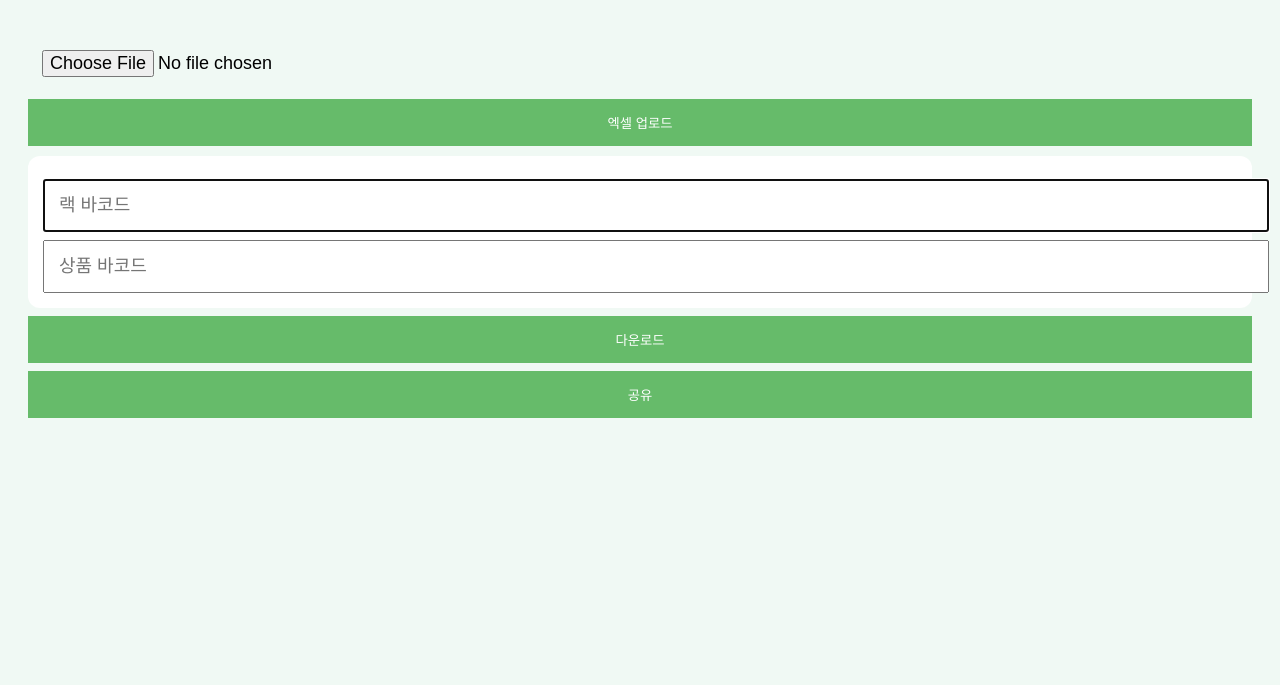
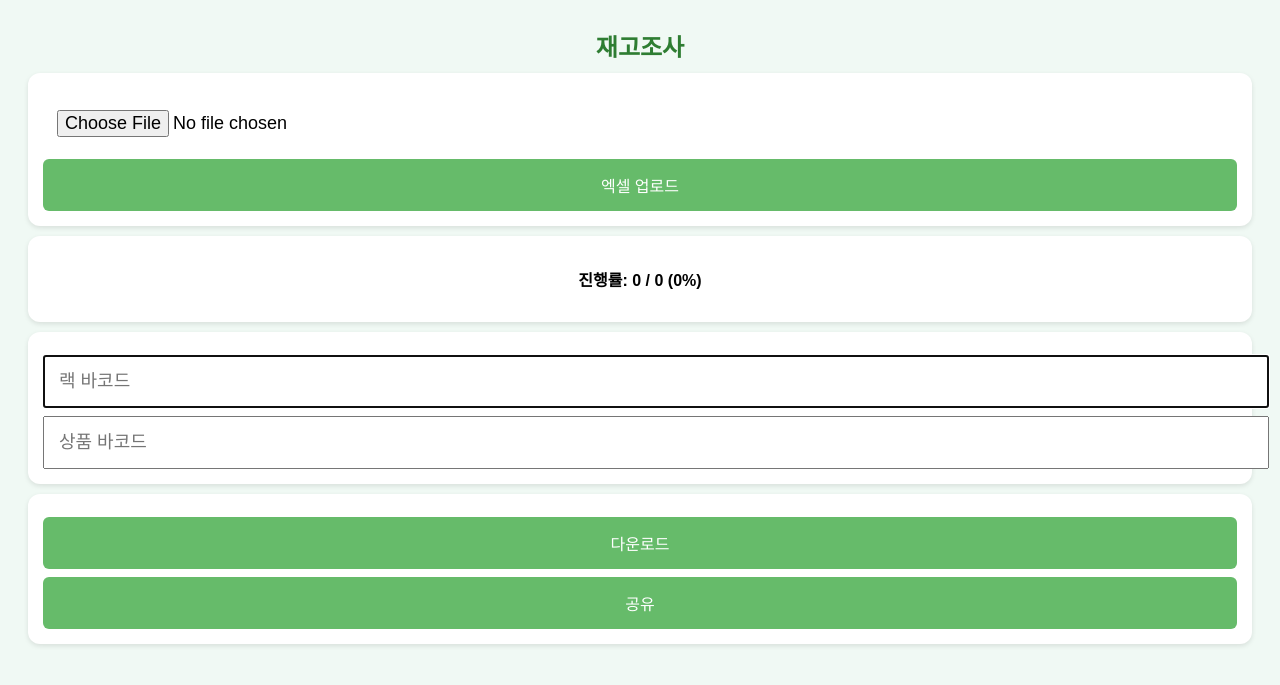
Before and after one commit to kkm84658992-gif/8f-osan, a Flask app: page / in a window 1280 px wide. Shown: the top 685 px of the page. Run offline with Flask 3, Linux system fonts and the light colour scheme; the visitor is signed in with stand-in values (Sample User, id 1).

Commit message:
Update index.html

```diff
--- a/templates/index.html
+++ b/templates/index.html
@@ -5,45 +5,86 @@
 <title>재고조사</title>
 
 <style>
-body { font-family:sans-serif; padding:20px; background:#f0f9f4; }
-.card { background:white; padding:15px; border-radius:12px; margin-top:10px; }
-input { width:100%; padding:14px; font-size:18px; margin-top:8px; }
-button { width:100%; padding:14px; margin-top:8px; background:#66bb6a; color:white; border:none; }
+body {
+    font-family:sans-serif;
+    padding:20px;
+    background:#f0f9f4;
+}
+
+.header {
+    text-align:center;
+    font-size:24px;
+    font-weight:bold;
+    color:#2e7d32;
+    margin-bottom:10px;
+}
+
+.card {
+    background:white;
+    padding:15px;
+    border-radius:12px;
+    margin-top:10px;
+    box-shadow:0 2px 5px rgba(0,0,0,0.1);
+}
+
+input {
+    width:100%;
+    padding:14px;
+    font-size:18px;
+    margin-top:8px;
+}
+
+button {
+    width:100%;
+    padding:14px;
+    margin-top:8px;
+    font-size:16px;
+    background:#66bb6a;
+    color:white;
+    border:none;
+    border-radius:6px;
+}
+
+#progressText {
+    font-size:16px;
+    font-weight:bold;
+    text-align:center;
+}
 </style>
 </head>
 
 <body>
 
-<form id="uploadForm" action="/upload" method="post" enctype="multipart/form-data">
+<div class="header">재고조사</div>
+
+<!-- 🔥 엑셀 업로드 -->
+<form id="uploadForm" action="/upload" method="post" enctype="multipart/form-data" class="card">
     <input type="file" name="file">
     <button type="submit">엑셀 업로드</button>
 </form>
 
+<!-- 🔥 진행률 -->
+<div id="progressBox" class="card" style="display:none;">
+    <p id="progressText">진행률: 0 / 0 (0%)</p>
+</div>
+
+<!-- 🔥 스캔 영역 -->
 <div class="card">
-    <!-- 🔥 랙 스캔 -->
     <input id="rack" placeholder="랙 바코드" onkeydown="rackEnter(event)" autofocus>
-
-    <!-- 🔥 상품 스캔 -->
     <input id="product" placeholder="상품 바코드" onkeydown="scanEnter(event)">
 </div>
 
+<!-- 🔥 결과 표시 -->
 <div id="app"></div>
 
-<button onclick="download()">다운로드</button>
-<button onclick="share()">공유</button>
+<!-- 🔥 다운로드 / 공유 -->
+<div class="card">
+    <button onclick="download()">다운로드</button>
+    <button onclick="share()">공유</button>
+</div>
 
 <script>
 let data = {{ data|tojson }};
-
-// 🔥 초기 설정
-window.onload = function(){
-    if(data.length > 0){
-        document.getElementById('uploadForm').style.display = 'none';
-    }
-
-    // 항상 랙부터 시작
-    document.getElementById('rack').focus();
-}
 </script>
 
 <script src="/static/script.js"></script>
```
